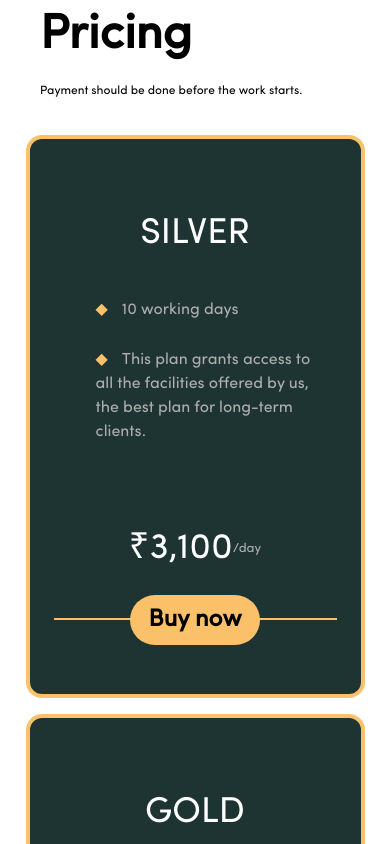
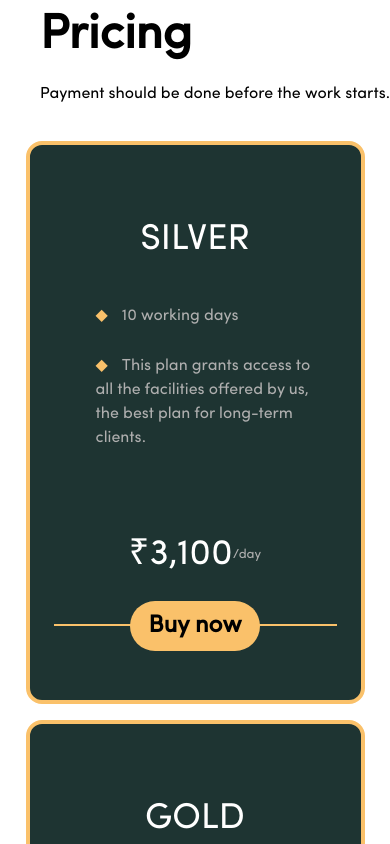
Before and after one commit to Ecell-NITS/Currenci, a Next.js app: page /pricing in a window 390 px wide. Shown: the top 844 px of the page. Built offline with nearby package versions, Linux system fonts and the light colour scheme.

Commit message:
increase the size
the size of description of pricing

```diff
--- a/src/app/components/Pricecard.jsx
+++ b/src/app/components/Pricecard.jsx
@@ -29,7 +29,7 @@ const Pricecard = () => {
         <h1 className="text-[48px] mb-[10px] font-bold md:text-[40px] lg:text-[48px]">
           Pricing
         </h1>
-        <p className="text-[12px] font-light md:text-[20px] lg:text-[24px]">
+        <p className="text-[16px] font-light md:text-[20px] lg:text-[24px]">
           Payment should be done before the work starts. <br />
         </p>
       </div>
```
